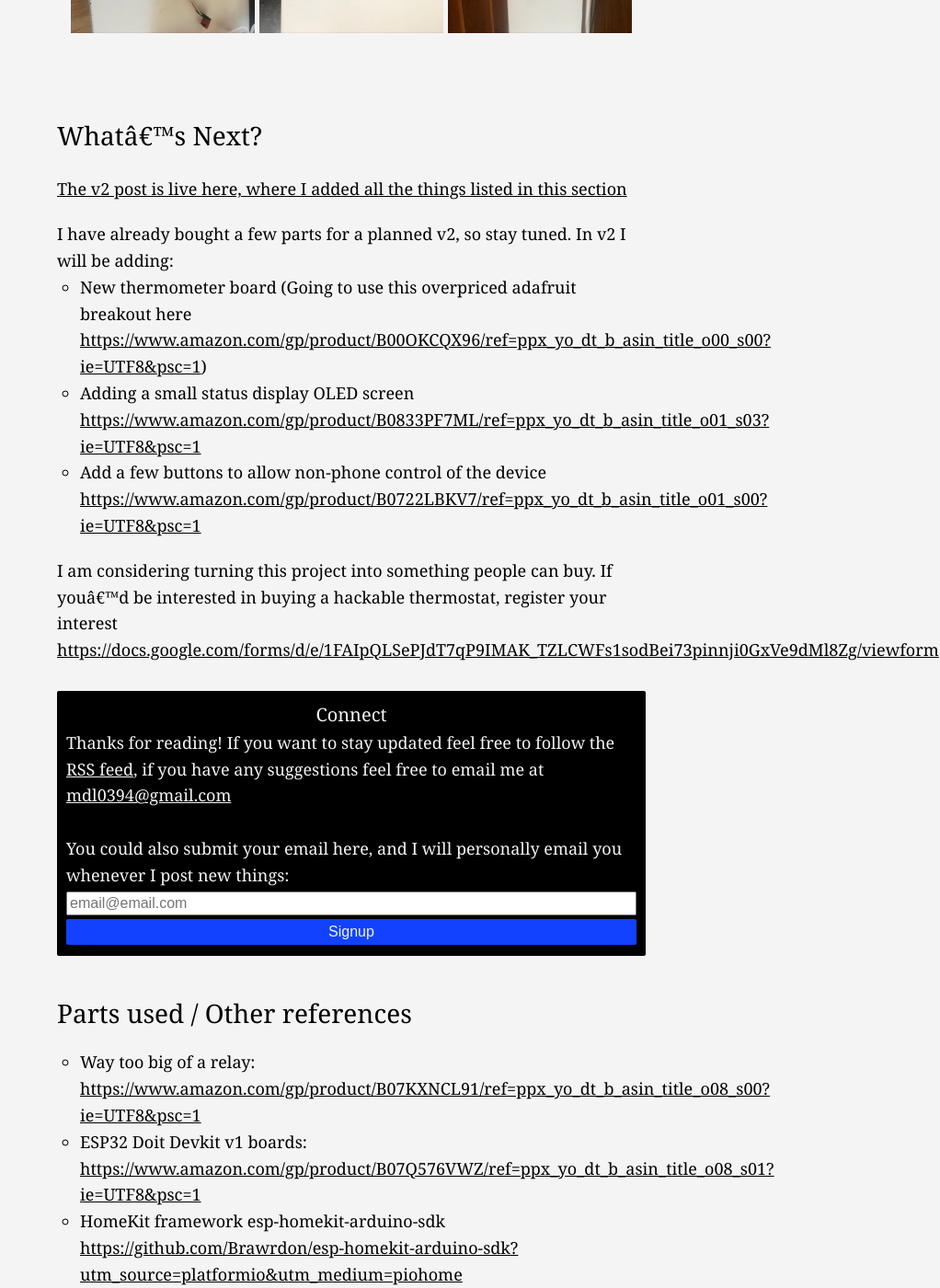
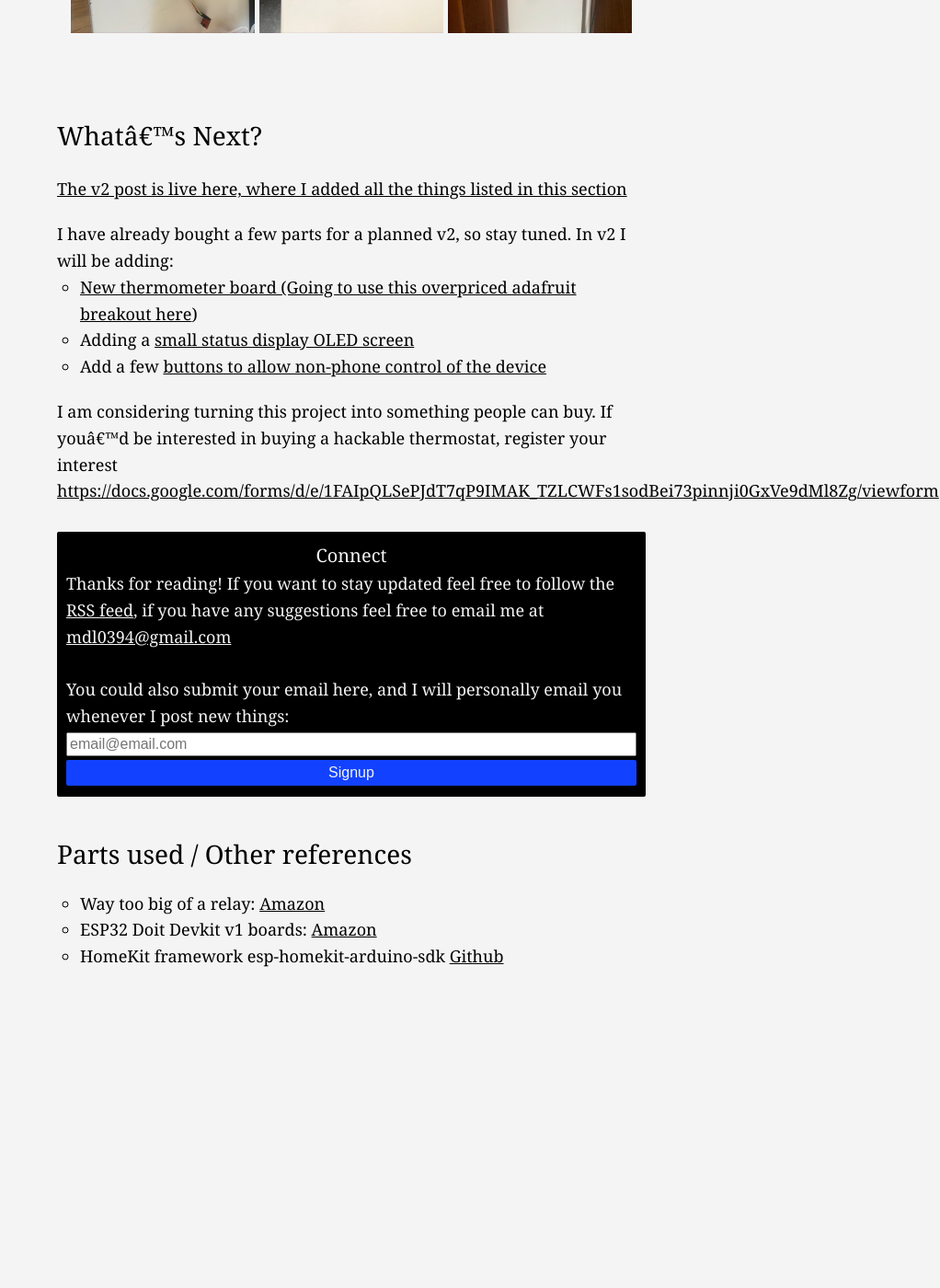
Before and after one commit to frenchie4111/frenchie4111.github.io, a Jekyll site: the page built from _posts/2020-12-27-Building-my-own-HomeKit-Thermostat-v1.md, in a window 1280 px wide and 1400 px high, scrolled down 4525 px. Shown: the whole window at 92% size, without its empty margins (258-1280 px from the left). Built offline with Jekyll 4.4.1, drawn with Linux system fonts in a browser that asks for light colours; nearby versions of some CDN libraries; after the commit the page ends 5579 px from its top, so only the background shows below that; some of the changed lines change nothing that is shown.

Commit message:
Shortened links in v1

```diff
--- a/_posts/2020-12-27-Building-my-own-HomeKit-Thermostat-v1.md
+++ b/_posts/2020-12-27-Building-my-own-HomeKit-Thermostat-v1.md
@@ -182,9 +182,9 @@ I will go nest style with an internal LiPo and an AC-DC converter.
 
 I have already bought a few parts for a planned v2, so stay tuned. In v2 I will be adding:
 
-- New thermometer board (Going to use this overpriced adafruit breakout here [https://www.amazon.com/gp/product/B00OKCQX96/ref=ppx_yo_dt_b_asin_title_o00_s00?ie=UTF8&psc=1](https://www.amazon.com/gp/product/B00OKCQX96/ref=ppx_yo_dt_b_asin_title_o00_s00?ie=UTF8&psc=1))
-- Adding a small status display OLED screen [https://www.amazon.com/gp/product/B0833PF7ML/ref=ppx_yo_dt_b_asin_title_o01_s03?ie=UTF8&psc=1](https://www.amazon.com/gp/product/B0833PF7ML/ref=ppx_yo_dt_b_asin_title_o01_s03?ie=UTF8&psc=1)
-- Add a few buttons to allow non-phone control of the device [https://www.amazon.com/gp/product/B0722LBKV7/ref=ppx_yo_dt_b_asin_title_o01_s00?ie=UTF8&psc=1](https://www.amazon.com/gp/product/B0722LBKV7/ref=ppx_yo_dt_b_asin_title_o01_s00?ie=UTF8&psc=1)
+- [New thermometer board (Going to use this overpriced adafruit breakout here](https://www.amazon.com/gp/product/B00OKCQX96/ref=ppx_yo_dt_b_asin_title_o00_s00?ie=UTF8&psc=1))
+- Adding a [small status display OLED screen](https://www.amazon.com/gp/product/B0833PF7ML/ref=ppx_yo_dt_b_asin_title_o01_s03?ie=UTF8&psc=1)
+- Add a few [buttons to allow non-phone control of the device](https://www.amazon.com/gp/product/B0722LBKV7/ref=ppx_yo_dt_b_asin_title_o01_s00?ie=UTF8&psc=1)
 
 I am considering turning this project into something people can buy. If you'd be
 interested in buying a hackable thermostat, register your interest [https://docs.google.com/forms/d/e/1FAIpQLSePJdT7qP9IMAK_TZLCWFs1sodBei73pinnji0GxVe9dMl8Zg/viewform](here)
@@ -193,6 +193,6 @@ interested in buying a hackable thermostat, register your interest [https://docs
 
 ## Parts used / Other references
 
-- Way too big of a relay: [https://www.amazon.com/gp/product/B07KXNCL91/ref=ppx_yo_dt_b_asin_title_o08_s00?ie=UTF8&psc=1](https://www.amazon.com/gp/product/B07KXNCL91/ref=ppx_yo_dt_b_asin_title_o08_s00?ie=UTF8&psc=1)
-- ESP32 Doit Devkit v1 boards: [https://www.amazon.com/gp/product/B07Q576VWZ/ref=ppx_yo_dt_b_asin_title_o08_s01?ie=UTF8&psc=1](https://www.amazon.com/gp/product/B07Q576VWZ/ref=ppx_yo_dt_b_asin_title_o08_s01?ie=UTF8&psc=1)
-- HomeKit framework esp-homekit-arduino-sdk [https://github.com/Brawrdon/esp-homekit-arduino-sdk?utm_source=platformio&utm_medium=piohome](https://github.com/Brawrdon/esp-homekit-arduino-sdk?utm_source=platformio&utm_medium=piohome)
+- Way too big of a relay: [Amazon](https://www.amazon.com/gp/product/B07KXNCL91/ref=ppx_yo_dt_b_asin_title_o08_s00?ie=UTF8&psc=1)
+- ESP32 Doit Devkit v1 boards: [Amazon](https://www.amazon.com/gp/product/B07Q576VWZ/ref=ppx_yo_dt_b_asin_title_o08_s01?ie=UTF8&psc=1)
+- HomeKit framework esp-homekit-arduino-sdk [Github](https://github.com/Brawrdon/esp-homekit-arduino-sdk?utm_source=platformio&utm_medium=piohome)
```
